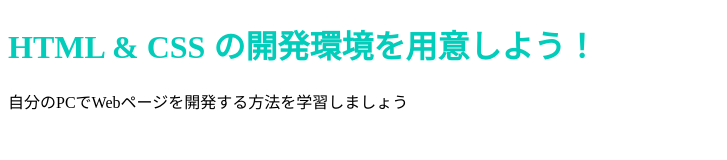
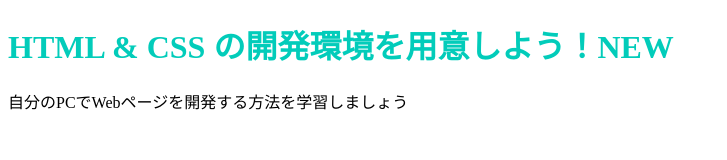
Before and after one commit to portfolio-design/portfolio-design.github.io, a plain HTML site: page index.html in a window 1280 px wide. Shown: the whole page, without its empty margins (0-727 px from the left). Drawn offline with Linux system fonts and the light colour scheme.

Commit message:
Update index.html

```diff
--- a/index.html
+++ b/index.html
@@ -6,7 +6,7 @@
     <link rel="stylesheet" href="stylesheet.css">
   </head>
   <body>
-    <h1 class="title">HTML & CSS の開発環境を用意しよう！</h1>
+    <h1 class="title">HTML & CSS の開発環境を用意しよう！NEW</h1>
     <p>自分のPCでWebページを開発する方法を学習しましょう</p>
   </body>
 </html>
```
